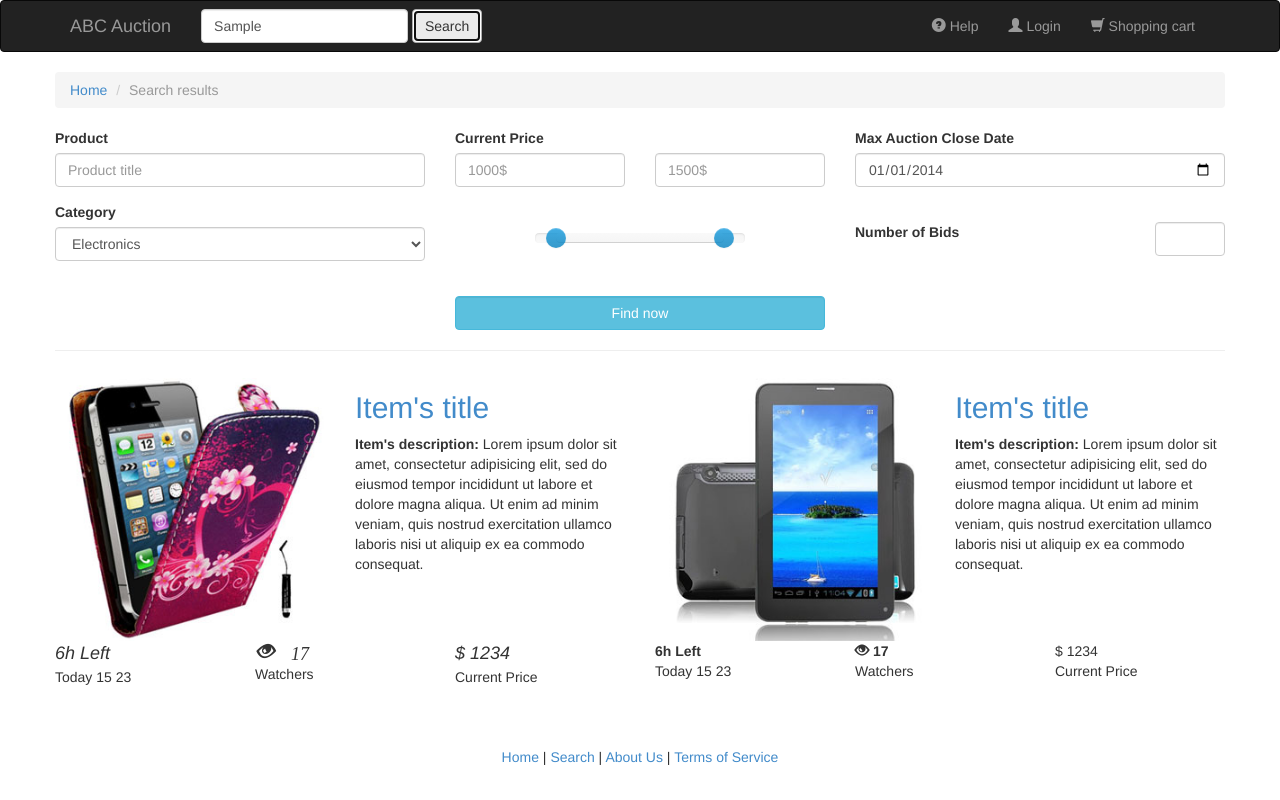
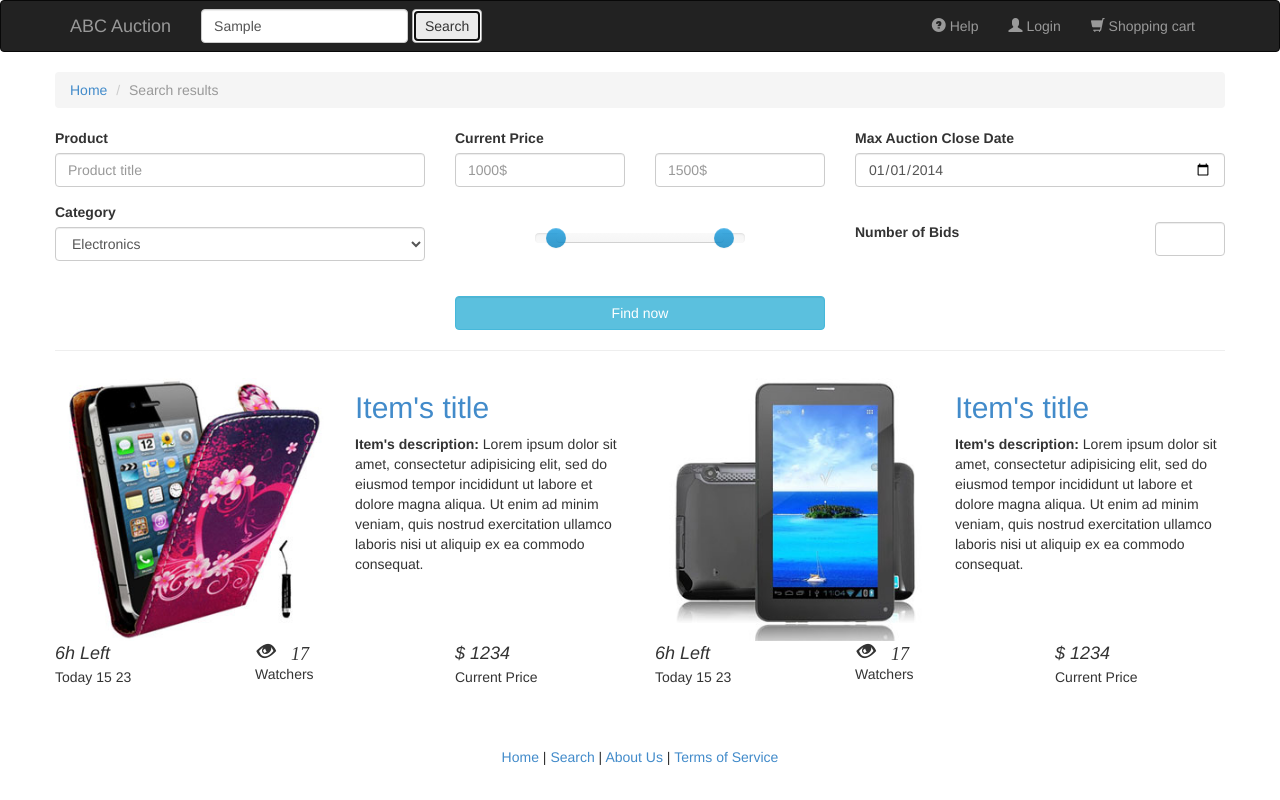
Before and after one commit to tox87/auction-web, a plain HTML site: page index.html in a window 1280 px wide. Both pictures are taken after typing "Sample" into the empty fields and a click on the button "Search". Drawn offline with Linux system fonts and the light colour scheme.

Commit message:
fix second element markup in search results

```diff
--- a/index.html
+++ b/index.html
@@ -340,20 +340,27 @@
                     </div>
                 </div>
                 <div class="row">
-                    <div class="col-sm-4">
-                        <b>6h Left</b>
-                        <br>Today 15 23
+                    <div class="col-sm-4 col-sm-push-8">
+                        <div class="row">
+                            <div class="col-sm-12 col-xs-6"><span class="auction-info">$ 1234</span></div>
+                            <div class="col-sm-12 col-xs-6">Current Price</div>
+                        </div>
                     </div>
                     <div class="col-sm-4">
-                        <span class="glyphicon glyphicon-eye-open"></span> <b>17</b>
-                        <br>Watchers
+                        <div class="row">
+                            <div class="col-sm-12 col-xs-6"><span class=" auction-info glyphicon glyphicon-eye-open"> 17</span></div>
+                            <div class="col-sm-12 col-xs-6">Watchers</div>
+                        </div>
                     </div>
-                    <div class="col-sm-4">
-                        $ 1234
-                        <br>Current Price
+                    <div class="col-sm-4 col-sm-pull-8">
+                        <div class="row">
+                            <div class="col-sm-12 col-xs-6"><span class=" auction-info">6h Left</span></div>
+                            <div class="col-sm-12 col-xs-6">Today 15 23</div>
+                        </div>
                     </div>
                 </div>
             </div>
+
         </div>
 
     </div>
```
